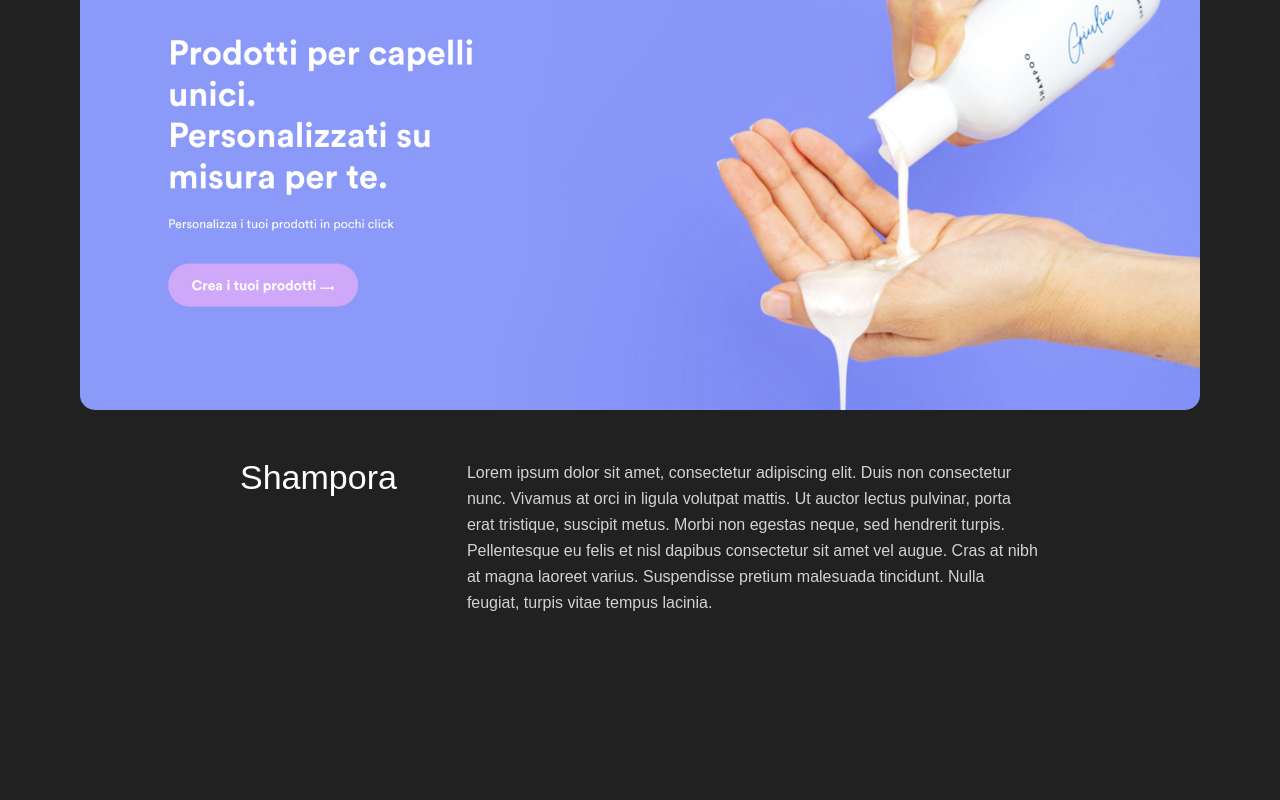
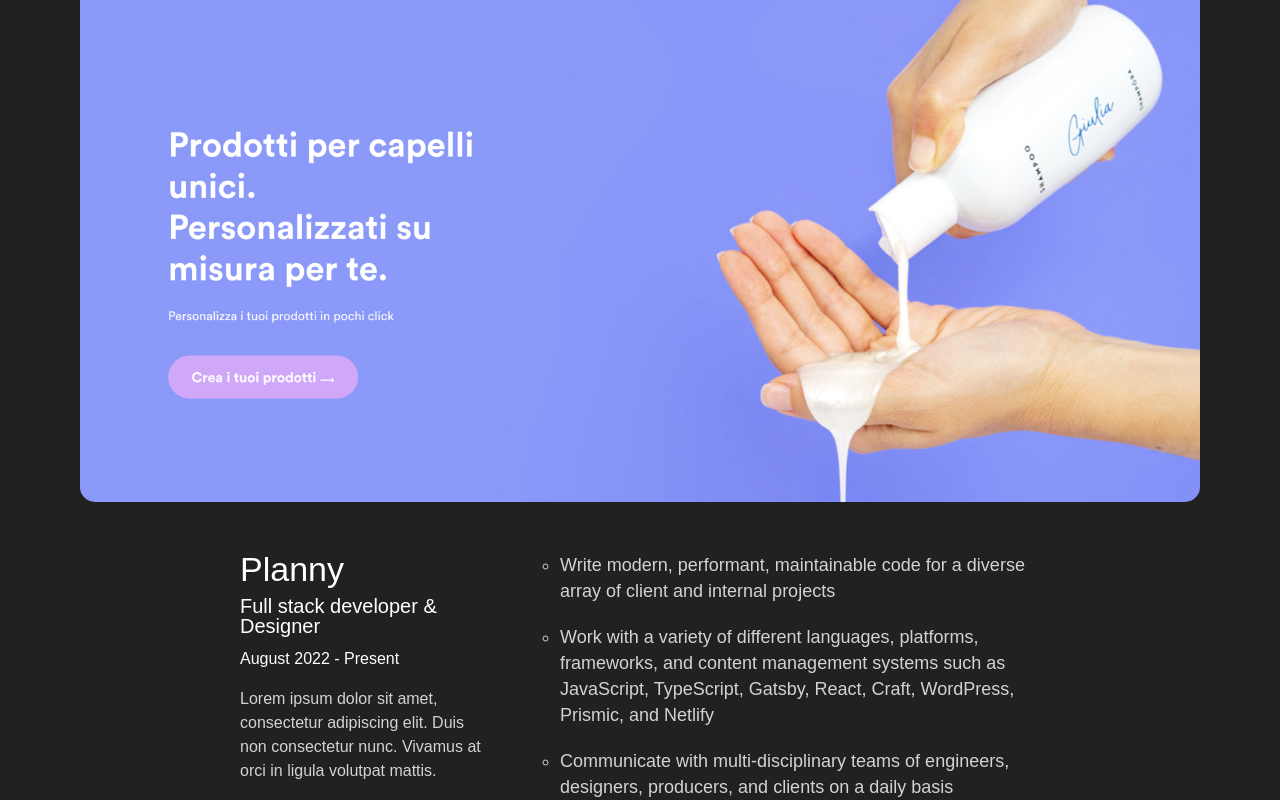
Before and after one commit to giannisalvatore/giannisalvatore.com-nextjs-landing, a Next.js app: page / in a window 1280 px wide. Shown: the part 1977-2777 px from the top of the page. Before the commit the page ends 2593 px from the top, so only its background shows below. Built offline with nearby package versions, Linux system fonts and the light colour scheme; a web font is replaced by a local one.

Commit message:
updated single work component

```diff
--- a/components/work.js
+++ b/components/work.js
@@ -1,15 +1,24 @@
 import styles from "./work.module.css";
 
 export default function Work({ data }) {
-    return <div className={styles.work}>
+    return (
+        <div className={styles.work}>
             <img src={data.image} className={styles.cover}></img>
             <div className={styles.info}>
                 <div className={styles.left}>
                     <h2>{data.title}</h2>
+                    <p className={styles.jobTitle}>{data.job.title}</p>
+                    <p className={styles.date}>{data.job.date}</p>
+                    <p className={styles.description}>{data.description}</p>
                 </div>
                 <div className={styles.right}>
-                <p className={styles.description}>{data.description}</p>
+                    <ul className={styles.tasks}>
+                        {data.job.tasks.map((task) => (
+                            <li>{task}</li>
+                        ))}
+                    </ul>
                 </div>
             </div>
         </div>
+    );
 }
--- a/components/work.module.css
+++ b/components/work.module.css
@@ -20,6 +20,39 @@
 .description {
     font-weight: 200;
     font-size: 16px;
+    line-height: 24px;
+    opacity: 0.8;
+    margin-top: 20px;
+}
+.left {
+    max-width: 250px;
+}
+.tasks {
+    list-style-type: circle;
+}
+.tasks li {
+    font-weight: 200;
+    font-size: 18px;
     line-height: 26px;
     opacity: 0.8;
+    margin-top: 20px;
+    margin-bottom: 15px;
 }
+.tasks li:first-child {
+    margin-top: 0;
+}
+.tasks li:last-child {
+    margin-bottom: 0;
+}
+.left h2 {
+    margin-bottom: 10px;
+}
+.jobTitle {
+    margin-bottom: 15px;
+    font-size: 20px;
+    font-weight: 200;
+}
+.date {
+    font-size: 16px;
+    font-weight: 200;
+}
--- a/pages/index.js
+++ b/pages/index.js
@@ -18,7 +18,7 @@ export default function Home() {
             <Navigation />
             <Hero />
             <Work data={works.shampora} />
-            <Work data={works.shampora2} />
+            <Work data={works.planny} />
         </Suspense>
     );
 }
@@ -28,7 +28,7 @@ function getWorks() {
         shampora: {
             title: "Shampora",
             description:
-                "Lorem ipsum dolor sit amet, consectetur adipiscing elit. Duis non consectetur nunc. Vivamus at orci in ligula volutpat mattis. Ut auctor lectus pulvinar, porta erat tristique, suscipit metus. Morbi non egestas neque, sed hendrerit turpis. Pellentesque eu felis et nisl dapibus consectetur sit amet vel augue. Cras at nibh at magna laoreet varius. Suspendisse pretium malesuada tincidunt. Nulla feugiat, turpis vitae tempus lacinia.",
+                "Lorem ipsum dolor sit amet, consectetur adipiscing elit. Duis non consectetur nunc. Vivamus at orci in ligula volutpat mattis. ",
             image: "/images/work_shampora.jpg",
             job: {
                 title: "Full stack developer",
@@ -40,11 +40,20 @@ function getWorks() {
                 ],
             },
         },
-        shampora2: {
-            title: "Shampora",
+        planny: {
+            title: "Planny",
             description:
-                "Lorem ipsum dolor sit amet, consectetur adipiscing elit. Duis non consectetur nunc. Vivamus at orci in ligula volutpat mattis. Ut auctor lectus pulvinar, porta erat tristique, suscipit metus. Morbi non egestas neque, sed hendrerit turpis. Pellentesque eu felis et nisl dapibus consectetur sit amet vel augue. Cras at nibh at magna laoreet varius. Suspendisse pretium malesuada tincidunt. Nulla feugiat, turpis vitae tempus lacinia.",
+                "Lorem ipsum dolor sit amet, consectetur adipiscing elit. Duis non consectetur nunc. Vivamus at orci in ligula volutpat mattis. ",
             image: "/images/work_shampora.jpg",
+            job: {
+                title: "Full stack developer & Designer",
+                date: "August 2022 - Present",
+                tasks: [
+                    "Write modern, performant, maintainable code for a diverse array of client and internal projects",
+                    "Work with a variety of different languages, platforms, frameworks, and content management systems such as JavaScript, TypeScript, Gatsby, React, Craft, WordPress, Prismic, and Netlify",
+                    "Communicate with multi-disciplinary teams of engineers, designers, producers, and clients on a daily basis",
+                ],
+            },
         },
     };
 }
```
Lines whose indentation alone changed are shown as unchanged.
